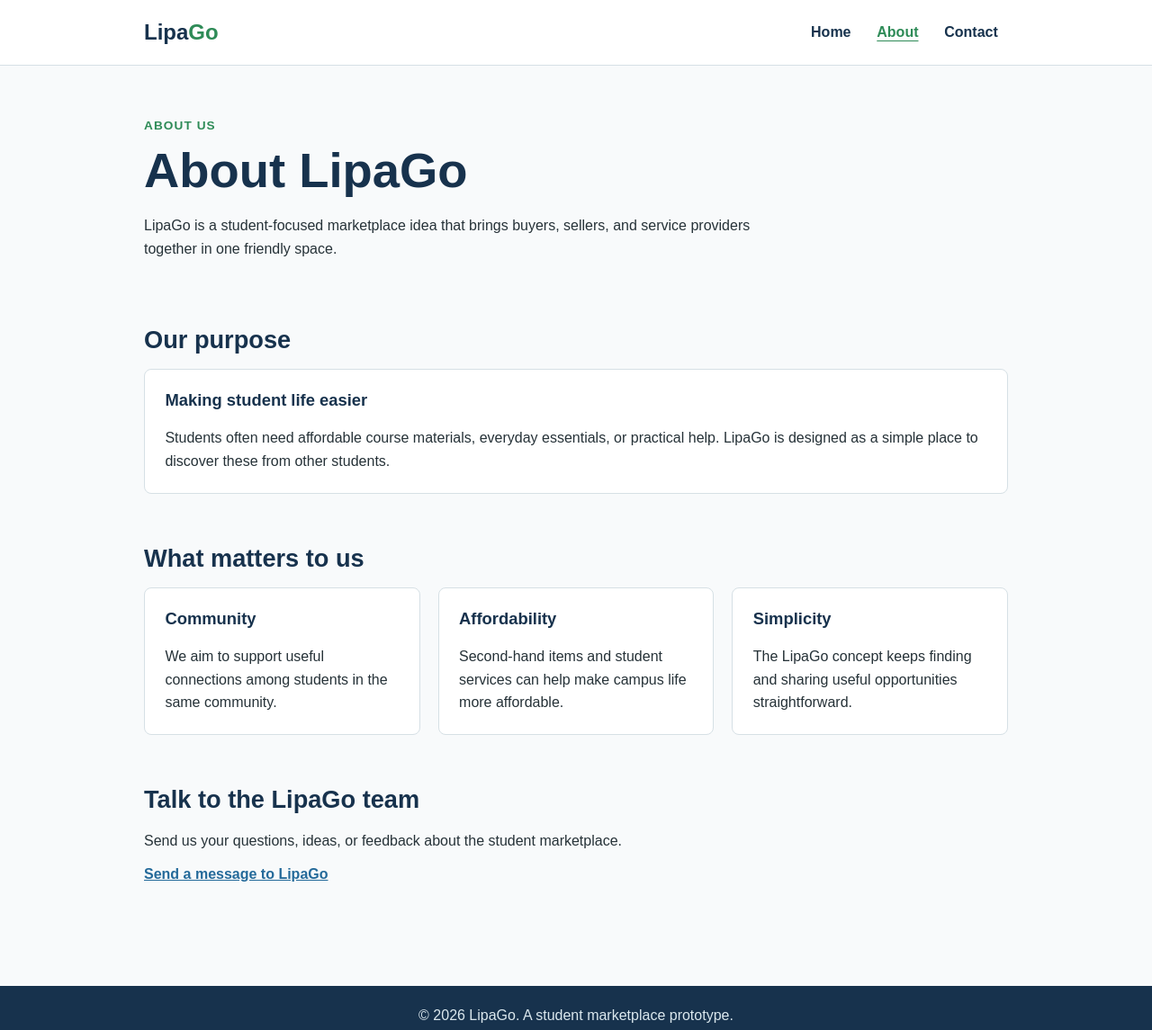
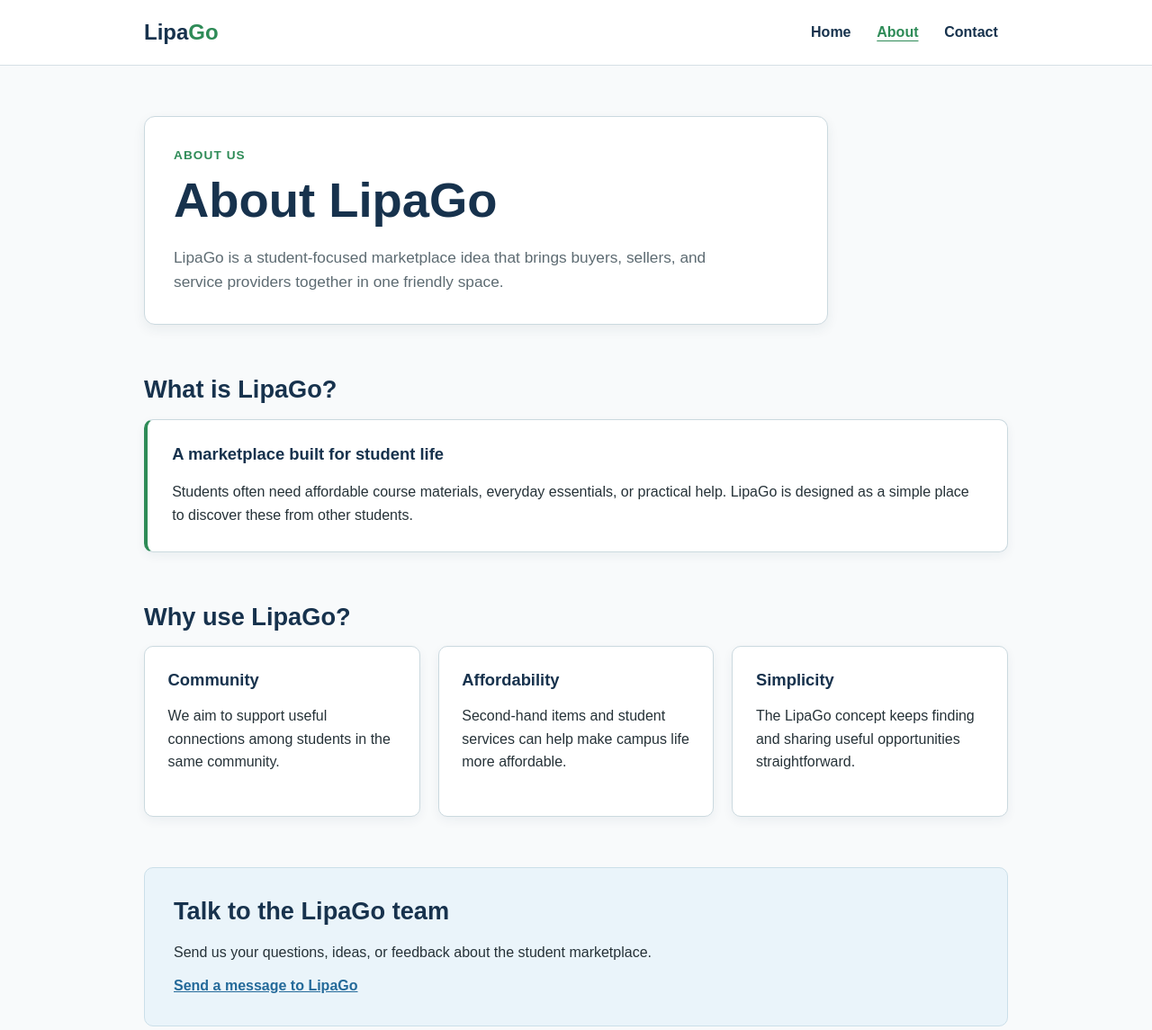
Before and after one commit to DavidSIMBI/my-client-website-Lipa, a plain HTML site: page about.html in a window 1280 px wide. Shown: the top 1145 px of the page at 90% size. Drawn offline with Linux system fonts and the light colour scheme.

Commit message:
Improve about page design

```diff
--- a/about.html
+++ b/about.html
@@ -21,7 +21,7 @@
         </div>
     </header>
 
-    <main class="container page-content">
+    <main class="container page-content about-page">
         <section class="page-intro" aria-labelledby="about-title">
             <p class="eyebrow">About us</p>
             <h1 id="about-title">About LipaGo</h1>
@@ -29,15 +29,15 @@
         </section>
 
         <section class="section" aria-labelledby="purpose-heading">
-            <h2 id="purpose-heading">Our purpose</h2>
+            <h2 id="purpose-heading">What is LipaGo?</h2>
             <article class="content-card">
-                <h3>Making student life easier</h3>
+                <h3>A marketplace built for student life</h3>
                 <p>Students often need affordable course materials, everyday essentials, or practical help. LipaGo is designed as a simple place to discover these from other students.</p>
             </article>
         </section>
 
         <section class="section" aria-labelledby="values-heading">
-            <h2 id="values-heading">What matters to us</h2>
+            <h2 id="values-heading">Why use LipaGo?</h2>
             <div class="card-grid">
                 <article class="card">
                     <h3>Community</h3>
--- a/styles.css
+++ b/styles.css
@@ -192,6 +192,50 @@ h3 {
     max-width: 700px;
 }
 
+.about-page .page-intro {
+    max-width: 760px;
+    padding: 2rem;
+    background: var(--white);
+    border: 1px solid #cbd9df;
+    border-radius: 12px;
+    box-shadow: 0 5px 14px rgba(23, 50, 77, 0.07);
+}
+
+.about-page .page-intro p:last-child {
+    max-width: 650px;
+    margin-bottom: 0;
+    color: var(--muted);
+    font-size: 1.08rem;
+}
+
+.about-page .content-card {
+    padding: 1.7rem;
+    border-color: #cbd9df;
+    border-left: 4px solid var(--green);
+    border-radius: 10px;
+    box-shadow: 0 4px 12px rgba(23, 50, 77, 0.06);
+}
+
+.about-page .card {
+    min-height: 190px;
+    padding: 1.6rem;
+    border-color: #cbd9df;
+    border-radius: 10px;
+    box-shadow: 0 4px 12px rgba(23, 50, 77, 0.06);
+}
+
+.about-page .card h3 {
+    margin-bottom: 0.65rem;
+}
+
+.about-page .callout {
+    margin-top: 3.5rem;
+    padding: 2rem;
+    background: var(--light-blue);
+    border: 1px solid #cbdfe9;
+    border-radius: 10px;
+}
+
 .card-grid {
     display: grid;
     grid-template-columns: repeat(3, 1fr);
@@ -347,6 +391,21 @@ h3 {
         padding: 1.5rem;
     }
 
+    .about-page .page-intro,
+    .about-page .content-card,
+    .about-page .card,
+    .about-page .callout {
+        padding: 1.35rem;
+    }
+
+    .about-page .card {
+        min-height: 0;
+    }
+
+    .about-page .callout {
+        margin-top: 2.5rem;
+    }
+
     .form-section {
         max-width: none;
         padding: 1.25rem;
```
